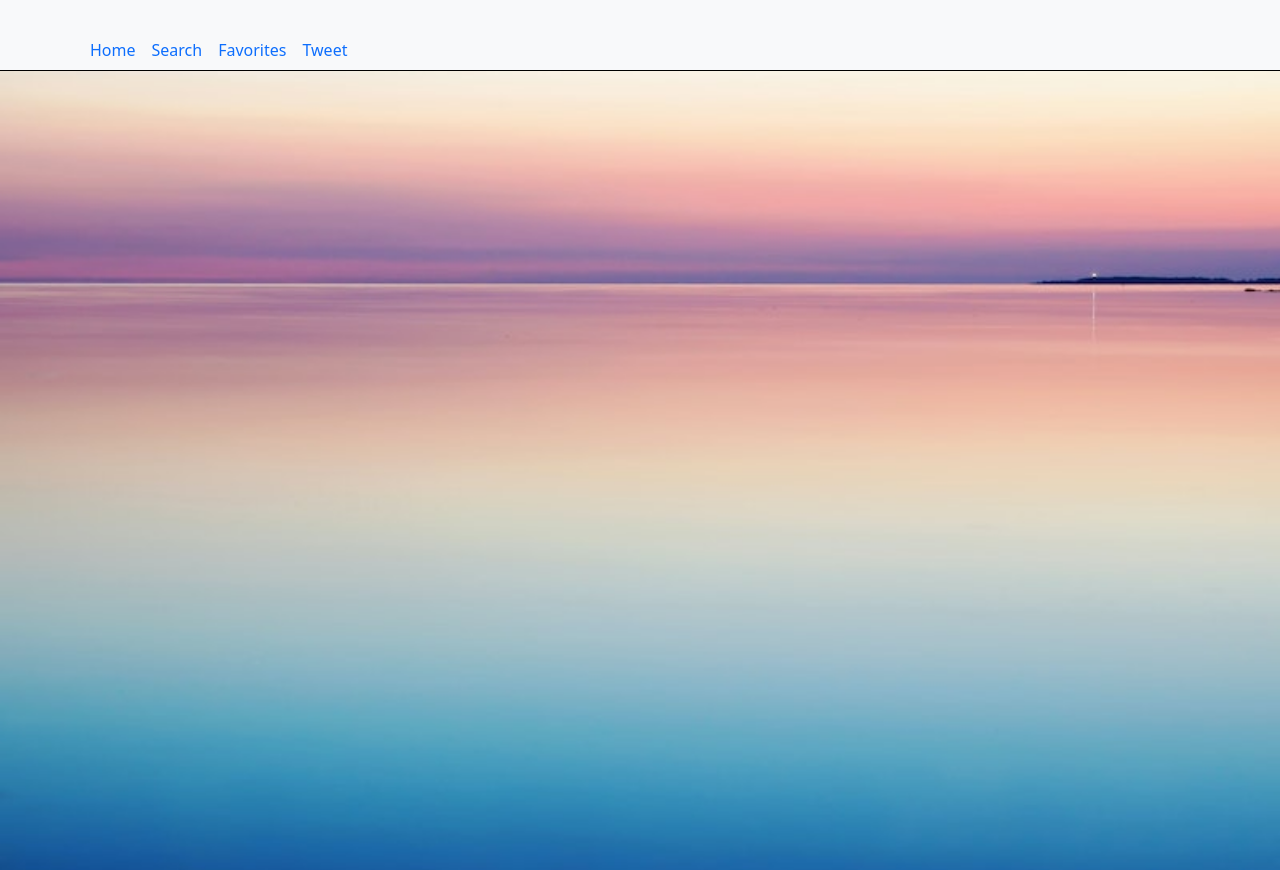
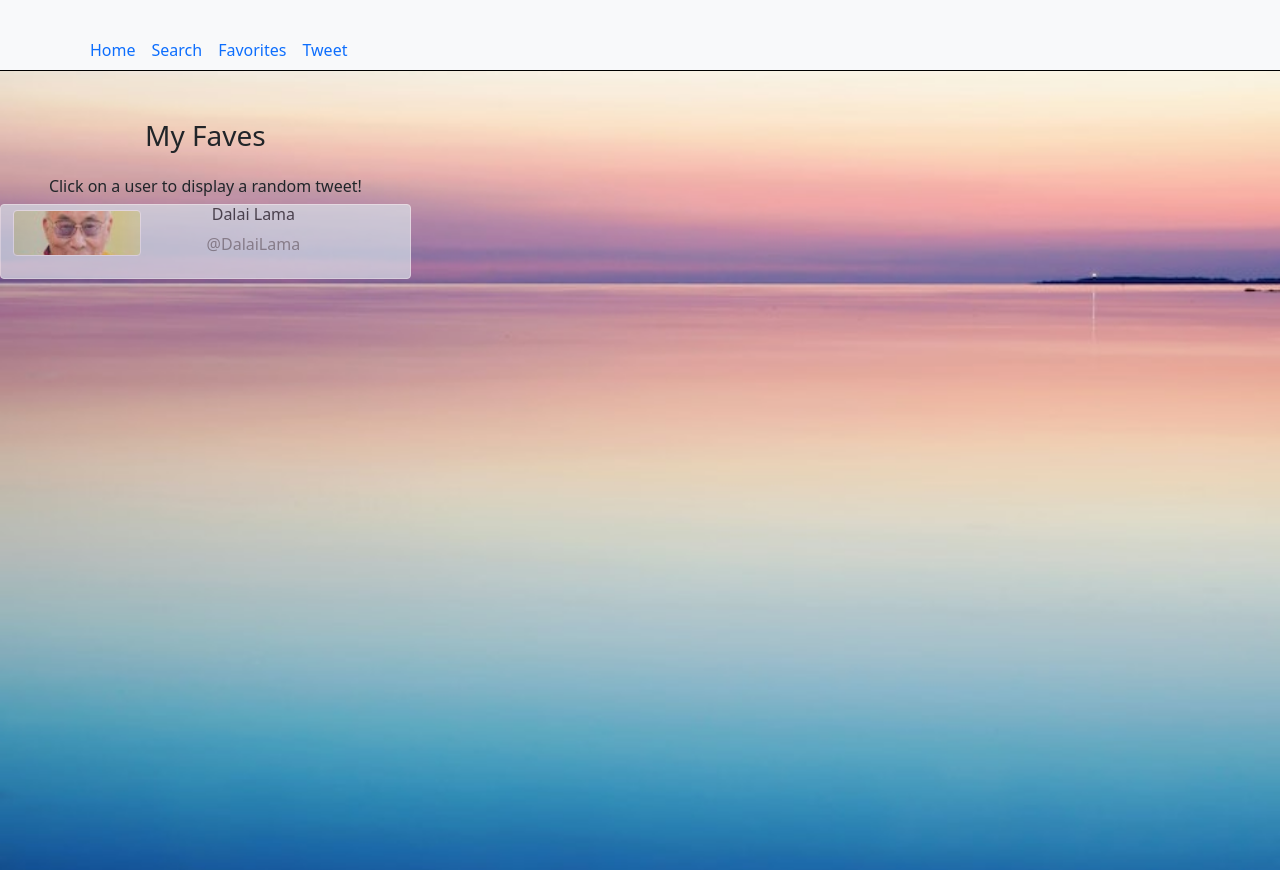
Before and after one commit to millertim83/Twitter-Showcase-App, a React (Create React App) app in the folder client/: page /Favorites in a window 1280 px wide. Built offline with nearby package versions, Linux system fonts and the light colour scheme; the HTML template or start-up script is replaced by a standard one.

Commit message:
working on styling

```diff
--- a/client/src/Components/Favorites.css
+++ b/client/src/Components/Favorites.css
@@ -8,3 +8,27 @@
     border-top: 1px solid black;
 
 }
+
+.faves {
+    min-height: 75px;
+    background-color: rgba(223, 236, 241, 0.89);
+    opacity: 70%;
+    cursor: pointer;
+
+}
+
+.img-container {
+    padding: 5px 0;
+}
+
+.dalailamabackground {
+    background-image: url(../images/DalaiLama.jpg);
+    background-position: center;
+    background-size: cover;
+    background-repeat: no-repeat;
+    height:80%;
+}
+
+.twittername {
+    color: gray;
+}
--- a/client/src/Components/Favorites.js
+++ b/client/src/Components/Favorites.js
@@ -4,15 +4,30 @@ import "./Favorites.css";
 function Favorites() {
     return (
         <div className = "body">
-            <div className = "container">
-                <div className = "row">
-                    <div className =  "col-4">
+            <div className = "row h-100">
+                <div className =  "col-4">
+                    <h3 className = "pt-5">My Faves</h3>
+                    <h6 className = "pt-3 pl-3">Click on a user to display a random tweet!</h6>
 
+                    <div className = "container faves rounded-2 border border-light ml-2 mr-2">
+                        <div className = "row">
+                            <div className = "col-4 img-container">
+                                <div className = "container dalailamabackground border rounded-2 border-light">
+                                </div>
+                            </div>
+                            <div className = "col-7">
+                                <h6>Dalai Lama</h6>
+                                <p className = "twittername">@DalaiLama</p>
+                            </div>
+                        </div>
                     </div>
                 </div>
             </div>
 
+
         </div>
+
+
     );
 }
 
--- a/client/src/Components/TweetCard.js
+++ b/client/src/Components/TweetCard.js
@@ -1,12 +1,13 @@
 import React from "react";
 import "./TweetCard.css";
+
 function Tweet() {
     return(
-        <div className = "tweet card">
-            <div className = "card-body">
-                <p>this will be a tweet</p>
+        <div className = "card" style="width: 18rem border;">
+            <img src="..." class="card-img-top" alt="..."/>
+            <div class="card-body">
+                <p class="card-text">Some quick example text to build on the card title and make up the bulk of the card's content.</p>
             </div>
-
         </div>
     );
 }
```
Also changed, not shown: client/src/images/DalaiLama.jpg.
